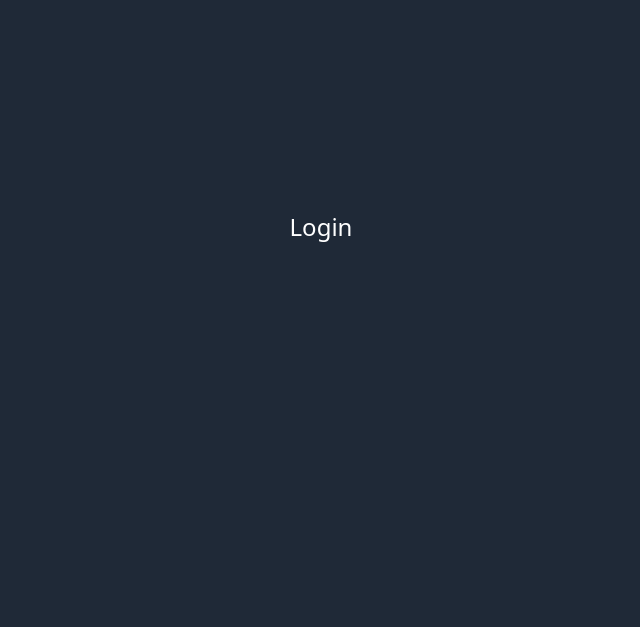
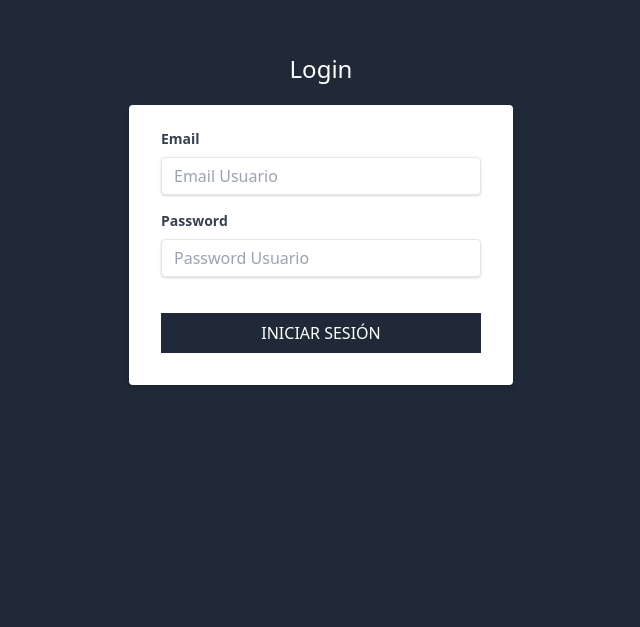
Before and after one commit to AntonioZurano/crmcliente, a Next.js app: page /login in a window 1280 px wide. Shown: the part 173-800 px from the top of the page, without its empty margins (319-959 px from the left). Built offline with nearby package versions, Linux system fonts and the light colour scheme.

Commit message:
create form login

```diff
--- a/pages/login.js
+++ b/pages/login.js
@@ -6,6 +6,44 @@
         <>
             <Layout>
             <h1 className="text-center text-2xl text-white font-light">Login</h1>
+
+            <div className="flex justify-center mt-5">
+                <div className="w-full max-w-sm">
+                    <form
+                        className="bg-white rounded shadow-md px-8 pt-6 pb-8 mb-4"
+                    >
+                        <div className="mb-4">
+                            <label
+                                className="block text-gray-700 text-sm font-bold mb-2"
+                                htmlFor="email"
+                            >Email</label>
+                            <input
+                                type="email"
+                                className="shadow appearance-none border rounded w-full py-2 px-3 text-gray-700 leading-tight focus:outline-none focus:shadow-outline"
+                                id="email"
+                                placeholder="Email Usuario"
+                            />
+                        </div>
+                        <div className="mb-4">
+                            <label
+                                className="block text-gray-700 text-sm font-bold mb-2"
+                                htmlFor="password"
+                            >Password</label>
+                            <input
+                                type="password"
+                                className="shadow appearance-none border rounded w-full py-2 px-3 text-gray-700 leading-tight focus:outline-none focus:shadow-outline"
+                                id="password"
+                                placeholder="Password Usuario"
+                            />
+                        </div>
+                        <input
+                            type="submit"
+                            className="bg-gray-800 w-full mt-5 p-2 text-white uppercase hover:bg-gray-900"
+                            value="Iniciar Sesión"
+                        />
+                    </form>
+                </div>
+            </div>
             </Layout>
         </>
      );
```
